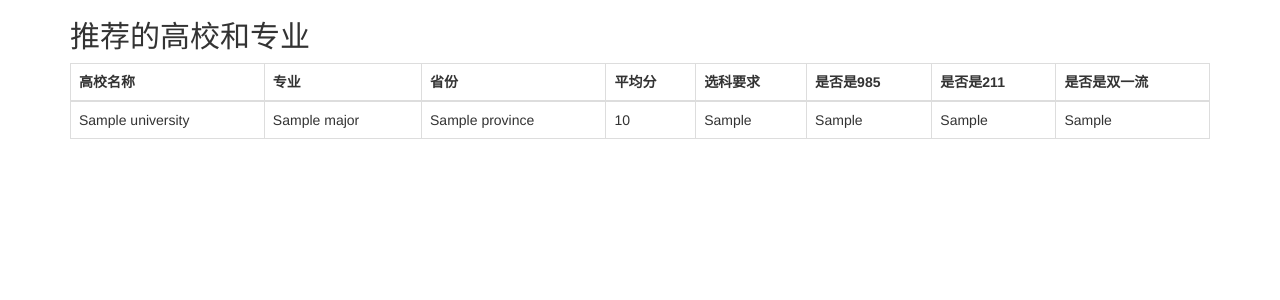
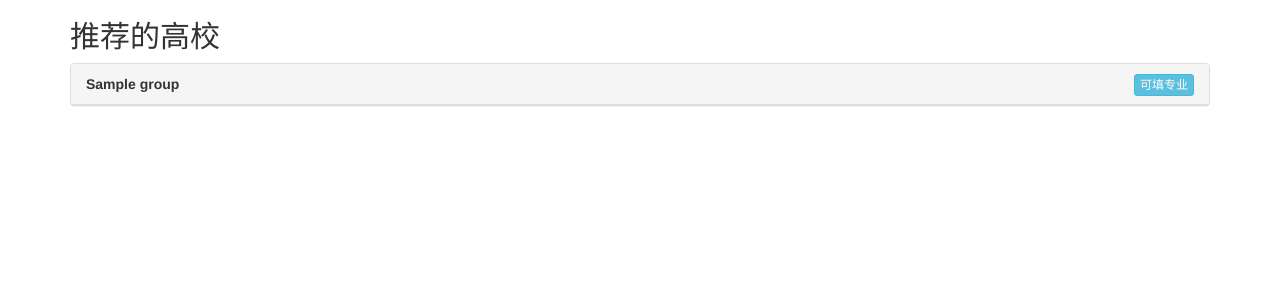
Before and after one commit to mengxnn/gaokaozhiyuantianbao, a Django app: template templates/recommendations.html in a window 1280 px wide. Shown: the top 300 px of the page. Run offline with Django 5.2, Linux system fonts and the light colour scheme; the template is opened without the code that fills it: most values are stand-ins (such as "Sample title", 1, 10 or a date in 2020).

Commit message:
优化了推荐院校页面(recommendations)，并在后端views中做对应修改。先推荐院校，点击”可填专业“后再给出专业信息

```diff
--- a/templates/recommendations.html
+++ b/templates/recommendations.html
@@ -4,40 +4,58 @@
     <meta charset="UTF-8">
     <title>推荐高校</title>
     <link rel="stylesheet" href="../static/bootstrap-3.3.7-dist/css/bootstrap.css">
+    <script src="../static/bootstrap-3.3.7-dist/js/jquery-3.2.1.js"></script>
+    <script src="../static/bootstrap-3.3.7-dist/js/bootstrap.js"></script>
 </head>
 <body>
     <div class="container">
-        <h2>推荐的高校和专业</h2>
+        <h2>推荐的高校</h2>
 
-        {% if universities %}
+        {% if grouped_schools %}
+            {% for group in grouped_schools %}
+                <div class="panel panel-default">
+                    <div class="panel-heading">
+                        <strong>{{ group.school_name }}</strong>
+                        <!-- 显示985、211、双一流信息 -->
+                        {% if group.0.0.is985 == '是' %}
+                            <span class="badge badge-success">985</span>
+                        {% endif %}
+                        {% if group.0.0.is211 == '是' %}
+                            <span class="badge badge-primary">211</span>
+                        {% endif %}
+                        {% if group.0.0.isdoubleFC == '是' %}
+                            <span class="badge badge-info">双一流</span>
+                        {% endif %}
+                        <button class="btn btn-info btn-xs pull-right" data-toggle="collapse" data-target="#collapse-{{ group.school_name }}">可填专业</button>
+                    </div>
+                    <div id="collapse-{{ group.school_name }}" class="panel-collapse collapse">
+                        <div class="panel-body">
                             <table class="table table-bordered">
                                 <thead>
                                     <tr>
-                        <th>高校名称</th>
                                         <th>专业</th>
                                         <th>省份</th>
-                        <th>平均分</th>
+                                        <th>平均最低分</th>
+                                        <th>平均最低位次</th>
                                         <th>选科要求</th>
-                        <th>是否是985</th>
-                        <th>是否是211</th>
-                        <th>是否是双一流</th>
                                     </tr>
                                 </thead>
                                 <tbody>
-                    {% for university in universities %}
+                                    {% for major in group.0 %}
                                     <tr>
-                            <td>{{ university.school_name }}</td>
-                            <td>{{ university.major }}</td>
-                            <td>{{ university.province }}</td>
-                            <td>{{ university.avg_score }}</td>
-                            <td>{{ university.sub_req }}</td>
-                            <td>{{ university.is985 }}</td>
-                            <td>{{ university.is211 }}</td>
-                            <td>{{ university.isdoubleFC }}</td>
+                                        <td>{{ major.major }}</td>
+                                        <td>{{ major.province }}</td>
+                                        <td>{{ major.avg_score }}</td>
+                                        <td>{{ major.avg_rank }}</td>
+                                        <td>{{ major.sub_req }}</td>
                                     </tr>
                                     {% endfor %}
                                 </tbody>
                             </table>
+                        </div>
+                    </div>
+                </div>
+            {% endfor %}
         {% else %}
             <p>没有找到符合条件的高校。</p>
         {% endif %}
```
Also changed, not shown: GenerateStrategies/views.py (+10 -3 lines). Lines whose indentation alone changed are shown as unchanged.
